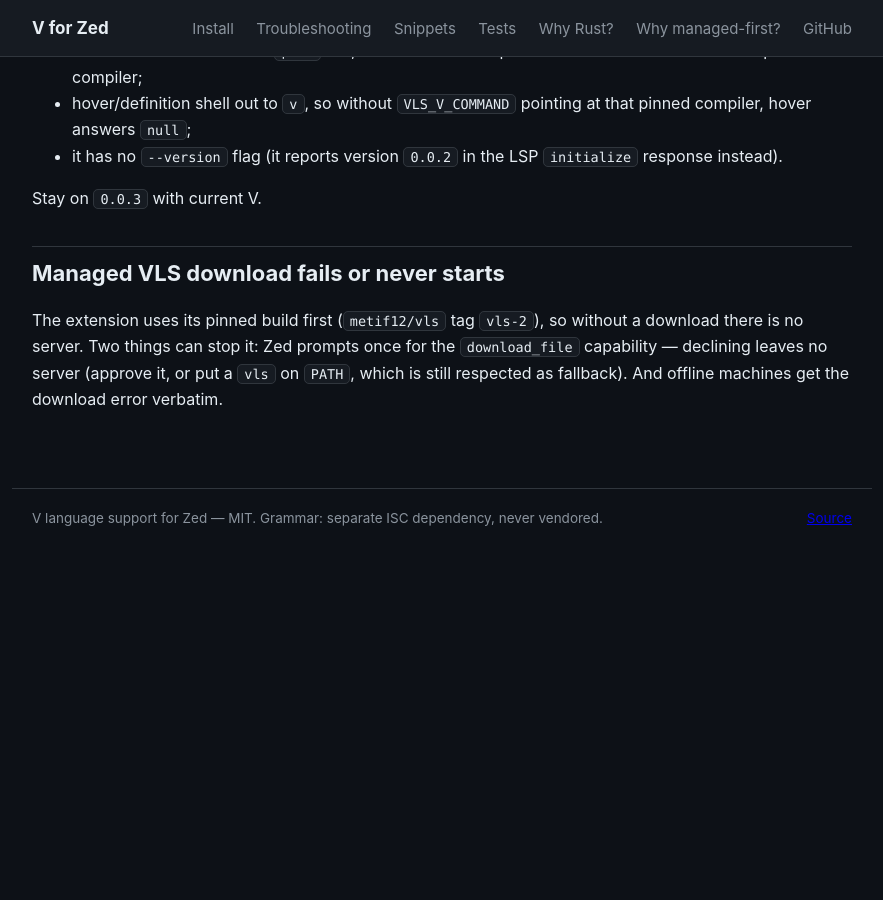
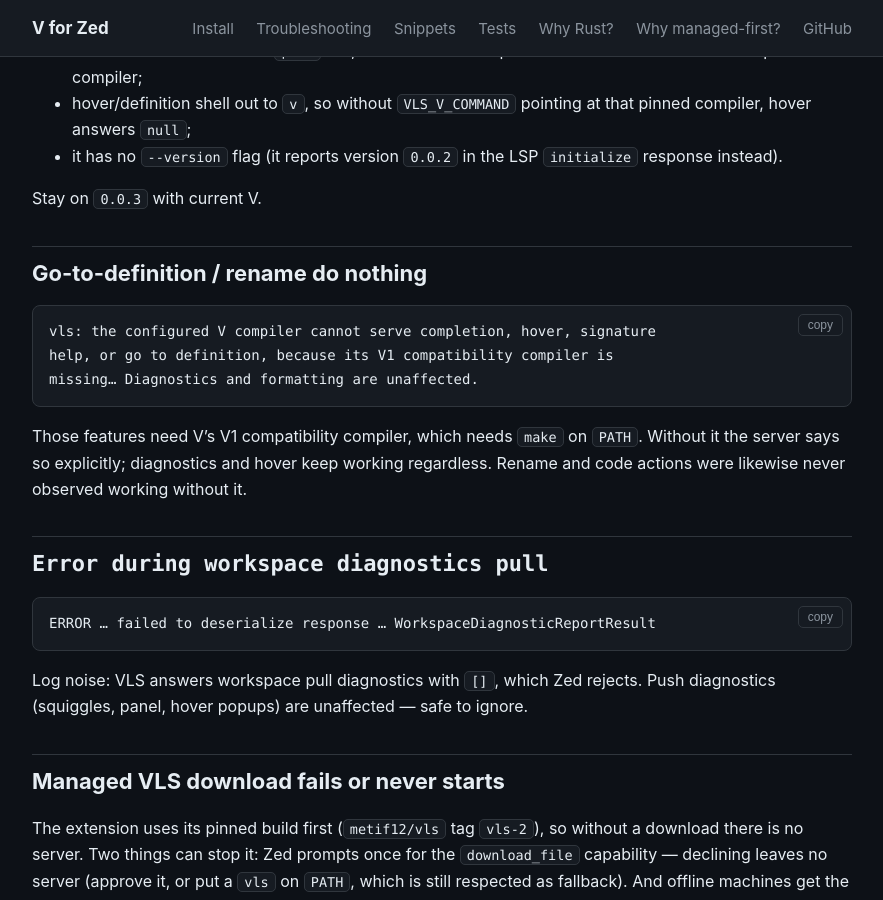
Before and after one commit to metif12/zed-vlang, a Jekyll site: the page built from docs/troubleshooting.md, in a window 1280 px wide and 900 px high, scrolled down 3103 px. Shown: the whole window, without its empty margins (198-1081 px from the left). Built offline with Jekyll 4.4.1, drawn with Linux system fonts in a browser that asks for light colours; before the commit the page ends 3661 px from its top, so only the background shows below that.

Commit message:
Precision pass: stars match GUI proof (goto loses star, references/folding gain), compat-compiler and pull-noise troubleshooting, VLS settings keys with measured Zed non-effect

````diff
--- a/docs/troubleshooting.md
+++ b/docs/troubleshooting.md
@@ -145,6 +145,29 @@
 
 Stay on `0.0.3` with current V.
 
+## Go-to-definition / rename do nothing
+
+```text
+vls: the configured V compiler cannot serve completion, hover, signature
+help, or go to definition, because its V1 compatibility compiler is
+missing… Diagnostics and formatting are unaffected.
+```
+
+Those features need V's V1 compatibility compiler, which needs `make` on
+`PATH`. Without it the server says so explicitly; diagnostics and hover
+keep working regardless. Rename and code actions were likewise never
+observed working without it.
+
+## `Error during workspace diagnostics pull`
+
+```text
+ERROR … failed to deserialize response … WorkspaceDiagnosticReportResult
+```
+
+Log noise: VLS answers workspace pull diagnostics with `[]`, which Zed
+rejects. Push diagnostics (squiggles, panel, hover popups) are unaffected
+— safe to ignore.
+
 ## Managed VLS download fails or never starts
 
 The extension uses its pinned build first (`metif12/vls` tag `vls-2`),
````
Also changed, not shown: docs/install.md (+17 -3 lines), README.md.
